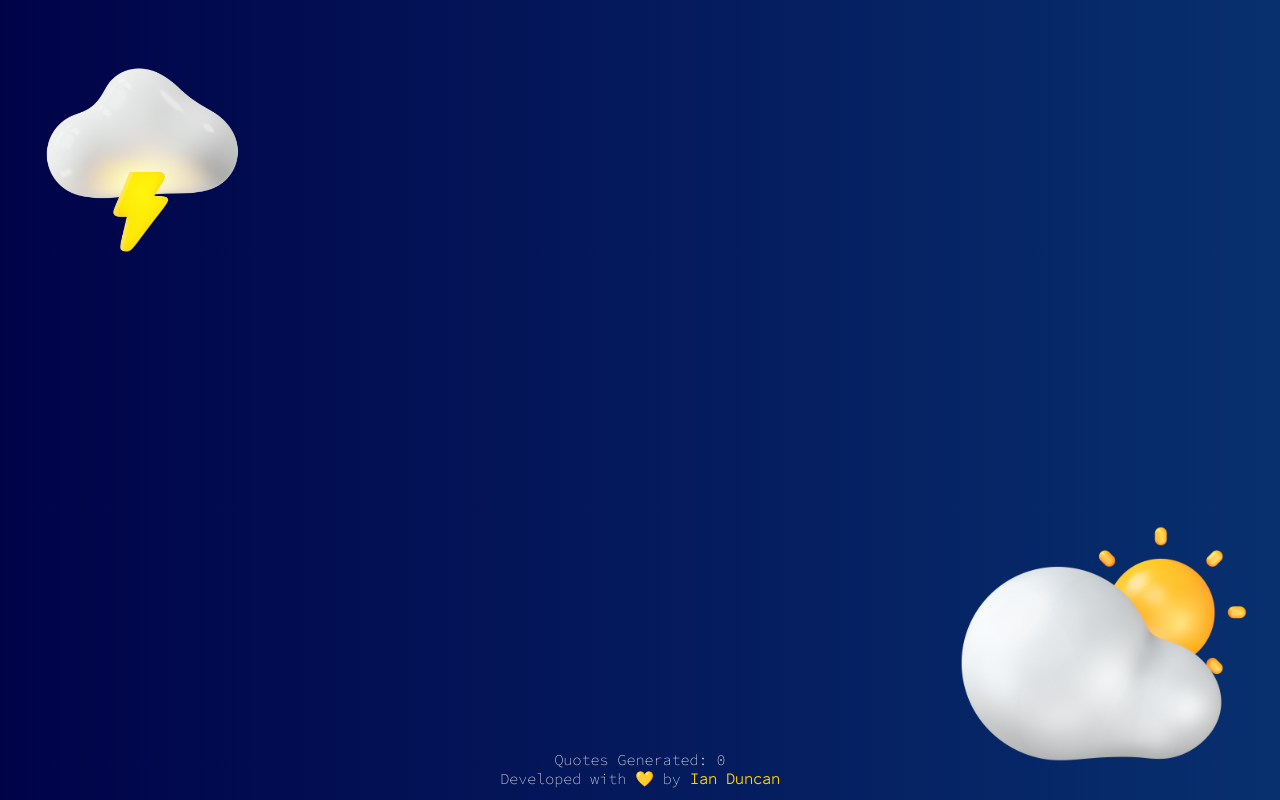
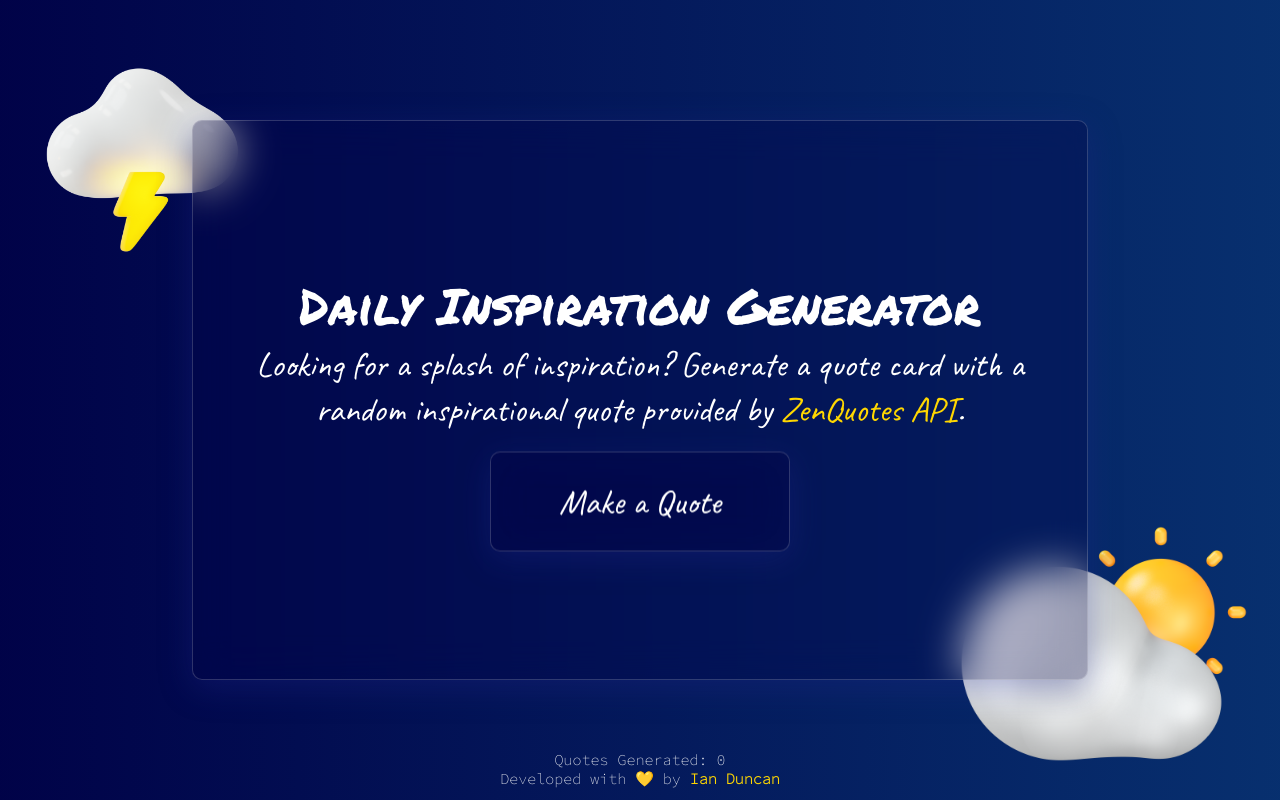
Before and after one commit to dr8co/Quotopia, a Next.js app: page / in a window 1280 px wide. Built offline with nearby package versions, Linux system fonts and the light colour scheme.

Commit message:
Add more UI elements

```diff
--- a/components/QuoteGenerator/QuoteGeneratorElements.tsx
+++ b/components/QuoteGenerator/QuoteGeneratorElements.tsx
@@ -51,3 +51,100 @@
   text-decoration: none;
   color: gold;
 `;
+
+export const QuoteGeneratorCon = styled.div`
+  min-height: 350px;
+  min-width: 350px;
+  height: 70vh;
+  width: 70vw;
+  //border: 2px solid #ffffff22;
+  //border-radius: 15px;
+  top: 50%;
+  left: 50%;
+  transform: translate(-50%, -50%);
+  position: absolute;
+  z-index: 2;
+
+  background: rgba(0, 0, 70, 0.3);
+  box-shadow: 0 8px 32px 0 rgba(31, 38, 135, 0.37);
+  backdrop-filter: blur(20px);
+  -webkit-backdrop-filter: blur(20px);
+  border-radius: 10px;
+  border: 1px solid rgba(255, 255, 255, 0.18);
+`;
+
+export const QuoteGeneratorInnerCon = styled.div`
+  top: 50%;
+  left: 50%;
+  transform: translate(-50%, -50%);
+  position: absolute;
+  width: 100%;
+`;
+
+export const QuoteGeneratorTitle = styled.div`
+  font-family: 'Permanent Marker', cursive;
+  font-size: 50px;
+  text-align: center;
+  color: white;
+  padding: 0 20px 0 20px;
+  position: relative;
+  /* media query */
+  @media only screen and (max-width: 600px) {
+    font-size: 30px;
+  }
+`;
+
+export const QuoteGeneratorSubTitle = styled.div`
+  color: white;
+  font-family: 'Caveat', cursive;
+  font-size: 35px;
+  position: relative;
+  width: 100%;
+  text-align: center;
+  padding: 0 20px 0 20px;
+  @media only screen and (max-width: 600px) {
+    font-size: 25px;
+  }
+`;
+
+export const GenerateQuoteButton = styled.div`
+  height: 100px;
+  width: 300px;
+  //border: 2px solid darkgrey;
+  //border-radius: 20px;
+
+  //margin-top: 20px;
+  position: relative;
+  transition: 0.2s all ease-in-out;
+  cursor: pointer;
+  top: 20px;
+  margin: auto;
+  transform-origin: center;
+
+  background: rgba(0, 0, 70, 0.3);
+  box-shadow: 0 8px 32px 0 rgba(31, 38, 135, 0.37);
+  backdrop-filter: blur(20px);
+  -webkit-backdrop-filter: blur(20px);
+  border-radius: 10px;
+  border: 1px solid rgba(255, 255, 255, 0.18);
+
+  &:hover {
+    filter: brightness(3);
+    transition: 0.2s all ease-in-out;
+    transform: scale(1.1);
+
+    transform-origin: center;
+  }
+`;
+
+export const GenerateQuoteButtonText = styled.div`
+  color: white;
+  font-family: 'Caveat', cursive;
+  font-size: 35px;
+  left: 50%;
+  top: 50%;
+  transform: translate(-50%, -50%);
+  position: absolute;
+  width: 100%;
+  text-align: center;
+`;
--- a/pages/index.tsx
+++ b/pages/index.tsx
@@ -9,7 +9,13 @@
     BackgroundImage2,
     FooterCon,
     FooterLink,
-    GradientBackgroundCon
+    GradientBackgroundCon,
+    QuoteGeneratorCon,
+    QuoteGeneratorInnerCon,
+    QuoteGeneratorTitle,
+    QuoteGeneratorSubTitle,
+    GenerateQuoteButton,
+    GenerateQuoteButtonText
 } from "@/components/QuoteGenerator/QuoteGeneratorElements";
 
 /* Assets */
@@ -28,6 +34,30 @@
             </Head>
             {/* Background */}
             <GradientBackgroundCon>
+
+                {/* Quote Modal */}
+
+                {/* Quote Generator */}
+                <QuoteGeneratorCon>
+                    <QuoteGeneratorInnerCon>
+                        <QuoteGeneratorTitle>
+                            Daily Inspiration Generator
+                        </QuoteGeneratorTitle>
+
+                        <QuoteGeneratorSubTitle>
+                            Looking for a splash of inspiration?
+                            Generate a quote card with a random inspirational quote provided by&nbsp;
+                            <FooterLink href="https://zenquotes.io/" target="_blank" rel="noopener noreferrer">
+                            ZenQuotes API</FooterLink>.
+                        </QuoteGeneratorSubTitle>
+
+                        <GenerateQuoteButton onClick={null}>
+                            <GenerateQuoteButtonText>
+                                Make a Quote
+                            </GenerateQuoteButtonText>
+                        </GenerateQuoteButton>
+                    </QuoteGeneratorInnerCon>
+                </QuoteGeneratorCon>
 
                 {/* Background Images */}
                 <BackgroundImage1
```
